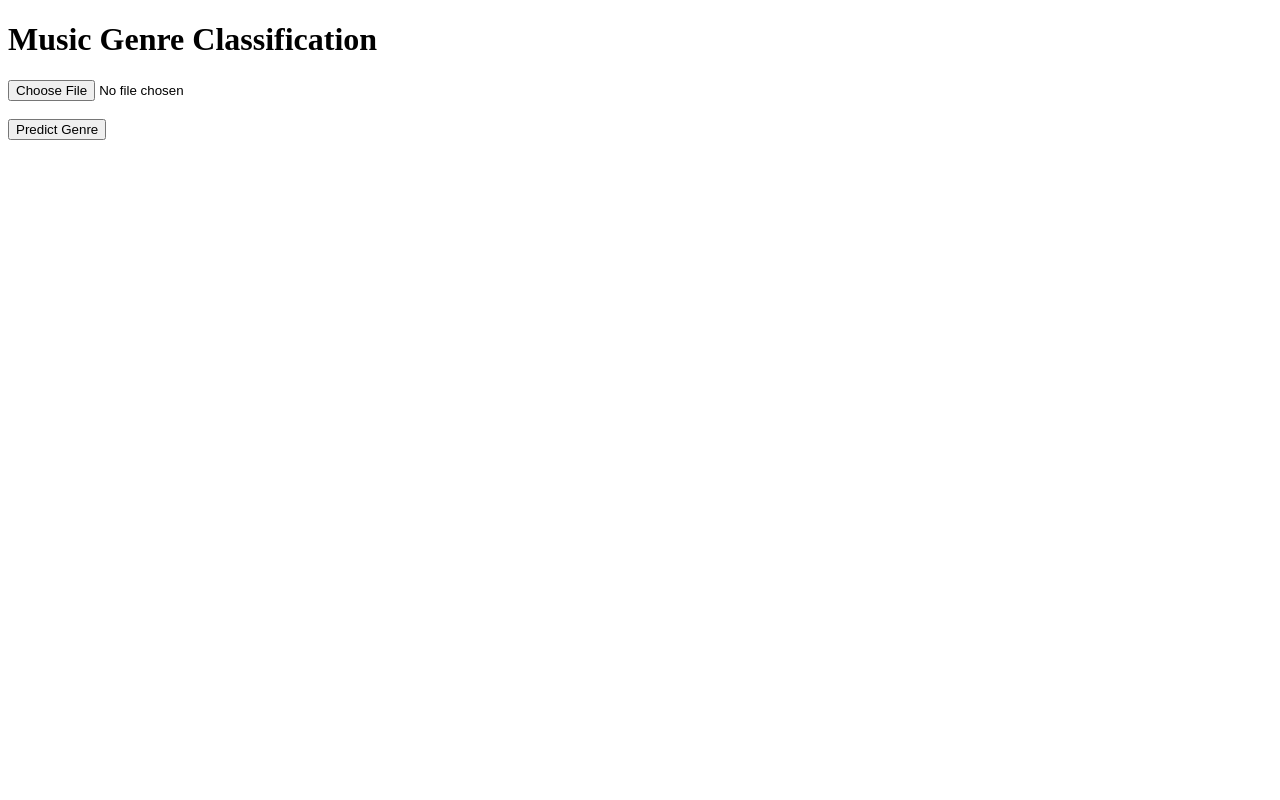
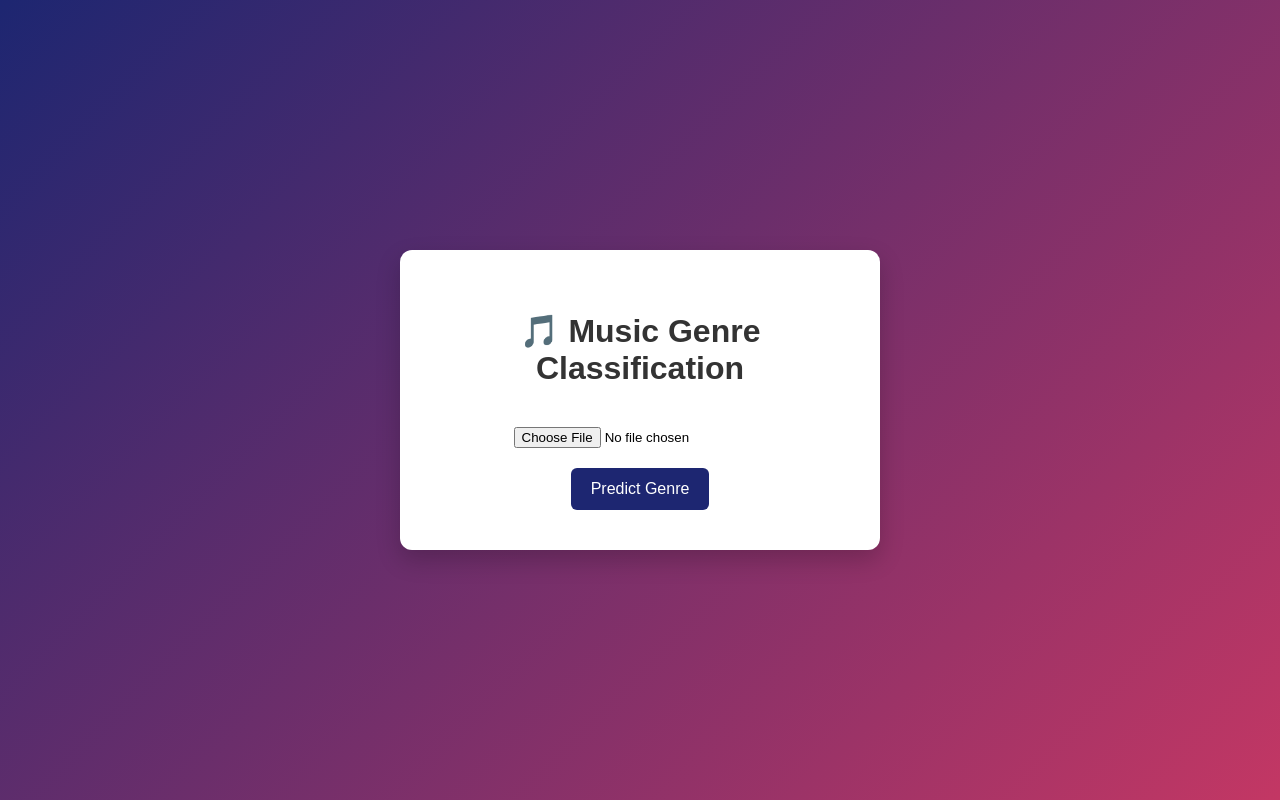
Before and after one commit to Varunvick/Music-Genre-Classification-Project, a Flask app: page / in a window 1280 px wide. Run offline with Flask 3, Linux system fonts and the light colour scheme; parts of the project's set-up code (start-up, migrations or seed data) failed here and were passed over.

Commit message:
added UI design

```diff
--- /dev/null
+++ b/webapp/static/style.css
@@ -0,0 +1,49 @@
+body{
+    font-family: Arial, Helvetica, sans-serif;
+    background: linear-gradient(135deg,#1d2671,#c33764);
+    height:100vh;
+    display:flex;
+    justify-content:center;
+    align-items:center;
+    margin:0;
+}
+
+.container{
+    background:white;
+    padding:40px;
+    border-radius:12px;
+    width:400px;
+    text-align:center;
+    box-shadow:0 10px 25px rgba(0,0,0,0.2);
+}
+
+h1{
+    margin-bottom:20px;
+    color:#333;
+}
+
+input[type="file"]{
+    margin:20px 0;
+}
+
+button{
+    background:#1d2671;
+    color:white;
+    border:none;
+    padding:12px 20px;
+    border-radius:6px;
+    font-size:16px;
+    cursor:pointer;
+    transition:0.3s;
+}
+
+button:hover{
+    background:#c33764;
+}
+
+.result{
+    margin-top:20px;
+    font-size:20px;
+    color:#1d2671;
+    font-weight:bold;
+}
--- a/webapp/templates/index.html
+++ b/webapp/templates/index.html
@@ -1,28 +1,36 @@
+<!DOCTYPE html>
 <!DOCTYPE html>
 <html>
 <head>
-<title>Music Genre Classification</title>
+    <title>Music Genre Classification</title>
+
+    <link rel="stylesheet" href="{{ url_for('static', filename='style.css') }}">
+
 </head>
 
 <body>
 
-<h1>Music Genre Classification</h1>
+<div class="container">
+
+<h1>🎵 Music Genre Classification</h1>
 
 <form action="/predict" method="post" enctype="multipart/form-data">
 
-<input type="file" name="file">
+<input type="file" name="file" accept=".wav" required>
 
-<br><br>
+<br>
 
 <button type="submit">Predict Genre</button>
 
 </form>
 
 {% if genre %}
+<div class="result">
+Predicted Genre: {{ genre }}
+</div>
+{% endif %}
 
-<h2>Predicted Genre: {{ genre }}</h2>
-
-{% endif %}
+</div>
 
 </body>
 </html>
```
